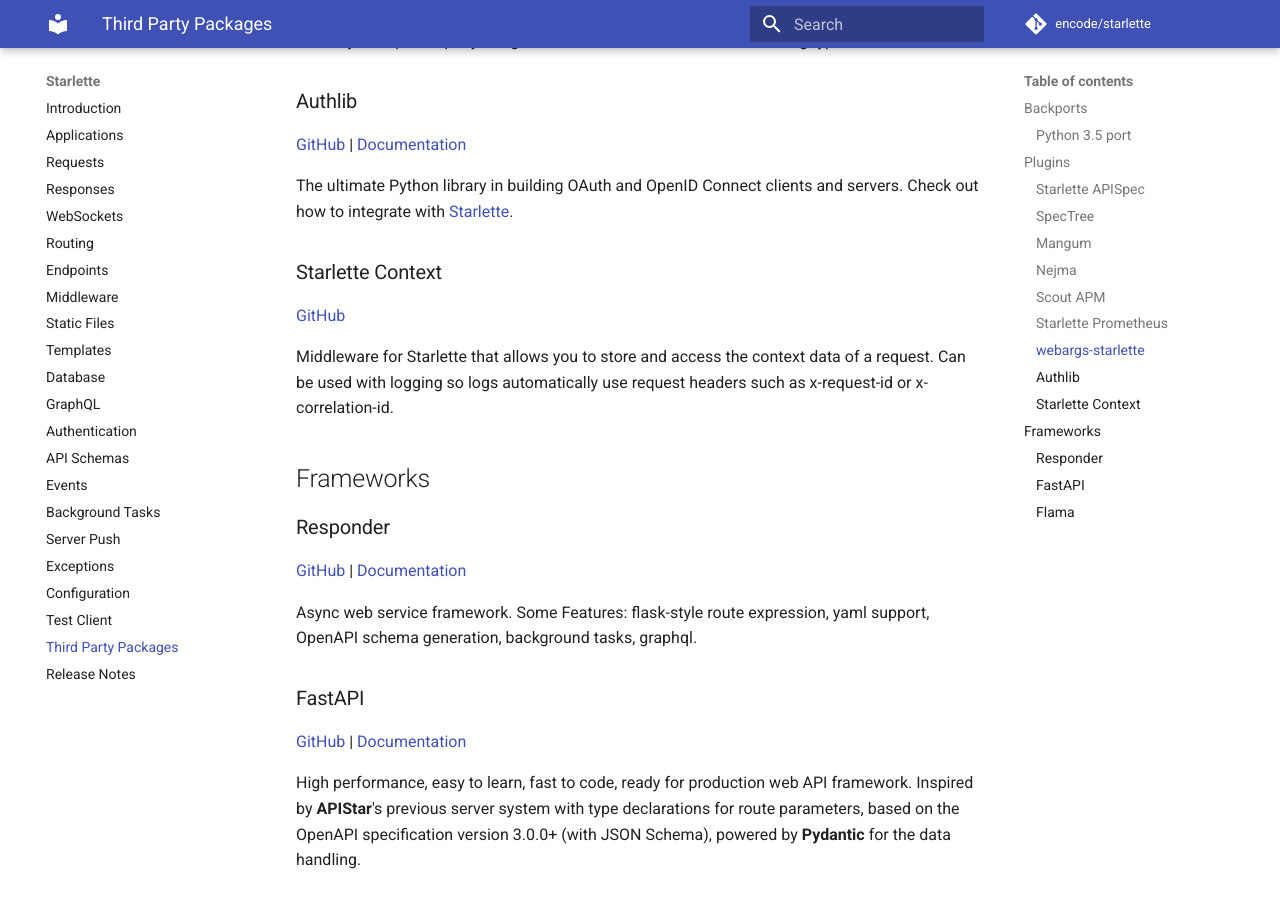
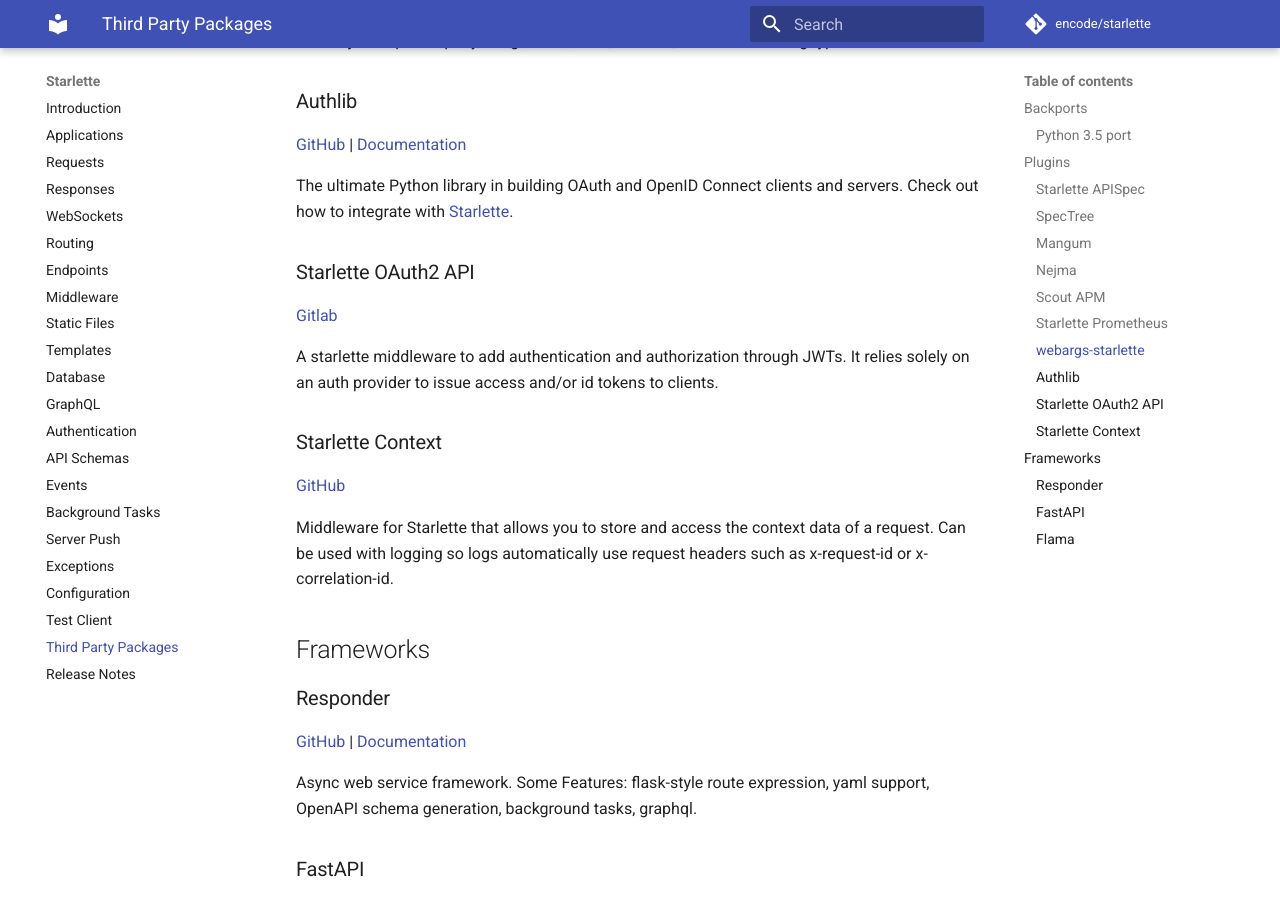
Before and after one commit to hidraco/starlette, an MkDocs documentation site: the page built from docs/third-party-packages.md, in a window 1280 px wide and 900 px high, scrolled down 1626 px. Built offline with MkDocs 1.6.1 and Material for MkDocs 9.7.7, drawn with Linux system fonts in a browser that asks for light colours; comment, search, counter and statistics services are not loaded.

Commit message:
Added 3rd party package. (#768)
Co-authored-by: Tom Christie <tom@tomchristie.com>

```diff
--- a/docs/third-party-packages.md
+++ b/docs/third-party-packages.md
@@ -69,6 +69,13 @@ type annotations.
 
 The ultimate Python library in building OAuth and OpenID Connect clients and servers. Check out how to integrate with [Starlette](https://docs.authlib.org/en/latest/client/starlette.html).
 
+### Starlette OAuth2 API
+
+<a href="https://gitlab.com/jorgecarleitao/starlette-oauth2-api" target="_blank">Gitlab</a>
+
+A starlette middleware to add authentication and authorization through JWTs.
+It relies solely on an auth provider to issue access and/or id tokens to clients.
+
 ### Starlette Context
 
 <a href="https://github.com/tomwojcik/starlette-context" target="_blank">GitHub</a>
```
